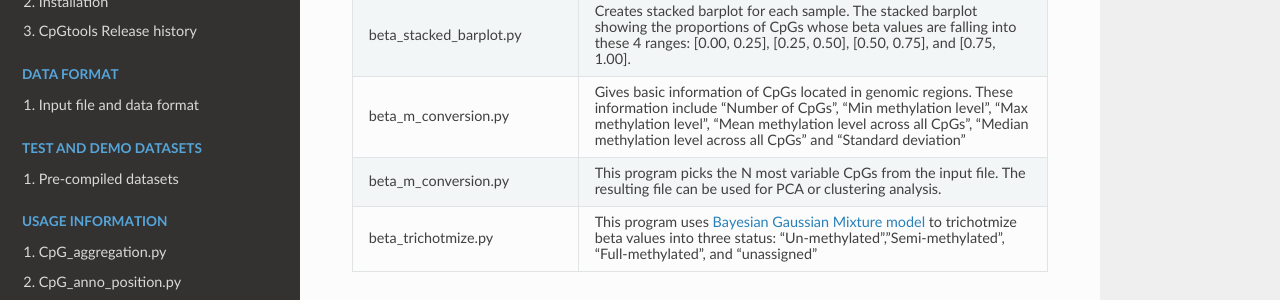
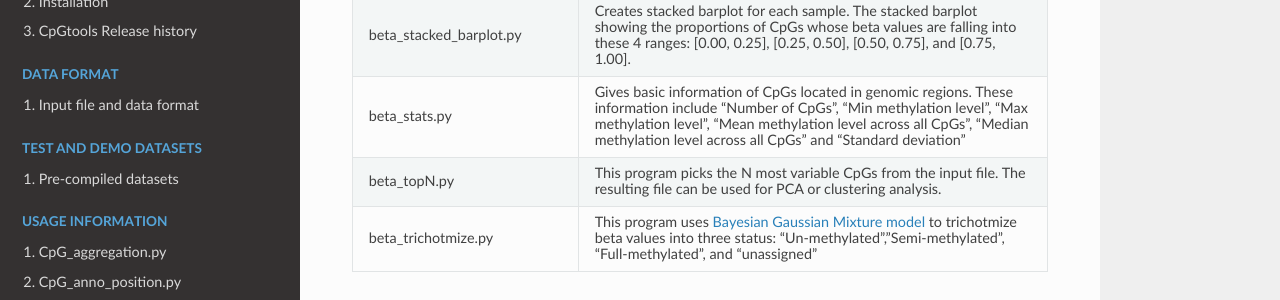
Before and after one commit to liguowang/cpgtools, a Sphinx documentation site: the page built from docs/source/overview.rst, in a window 1280 px wide and 900 px high, scrolled down 1142 px. Shown: the part 151-451 px from the top of the window. Built offline with Sphinx 7.4.7 and the Read the Docs theme 2.0.0, drawn with Linux system fonts in a browser that asks for light colours.

Commit message:
Update overview.rst

```diff
--- a/docs/source/overview.rst
+++ b/docs/source/overview.rst
@@ -71,12 +71,12 @@ These modules are primarily used to analyze CpG's DNA methylation beta values
 |                              |these 4 ranges: [0.00,  0.25], [0.25,  0.50], [0.50,  0.75], and   |
 |                              |[0.75,  1.00].                                                     |
 +------------------------------+-------------------------------------------------------------------+
-|beta_m_conversion.py          |Gives basic information of CpGs located in genomic regions. These  |
+|beta_stats.py                 |Gives basic information of CpGs located in genomic regions. These  |
 |                              |information include "Number of CpGs", "Min methylation level",     |
 |                              |"Max methylation level", "Mean methylation level across all CpGs", |
 |                              |"Median methylation level across all CpGs" and "Standard deviation"|
 +------------------------------+-------------------------------------------------------------------+
-|beta_m_conversion.py          |This program picks the N most variable CpGs from the input file.   |
+|beta_topN.py                  |This program picks the N most variable CpGs from the input file.   |
 |                              |The resulting file can be used for PCA or clustering analysis.     |
 +------------------------------+-------------------------------------------------------------------+
 |beta_trichotmize.py           |This program uses `Bayesian Gaussian Mixture model <https://scikit-|
```
